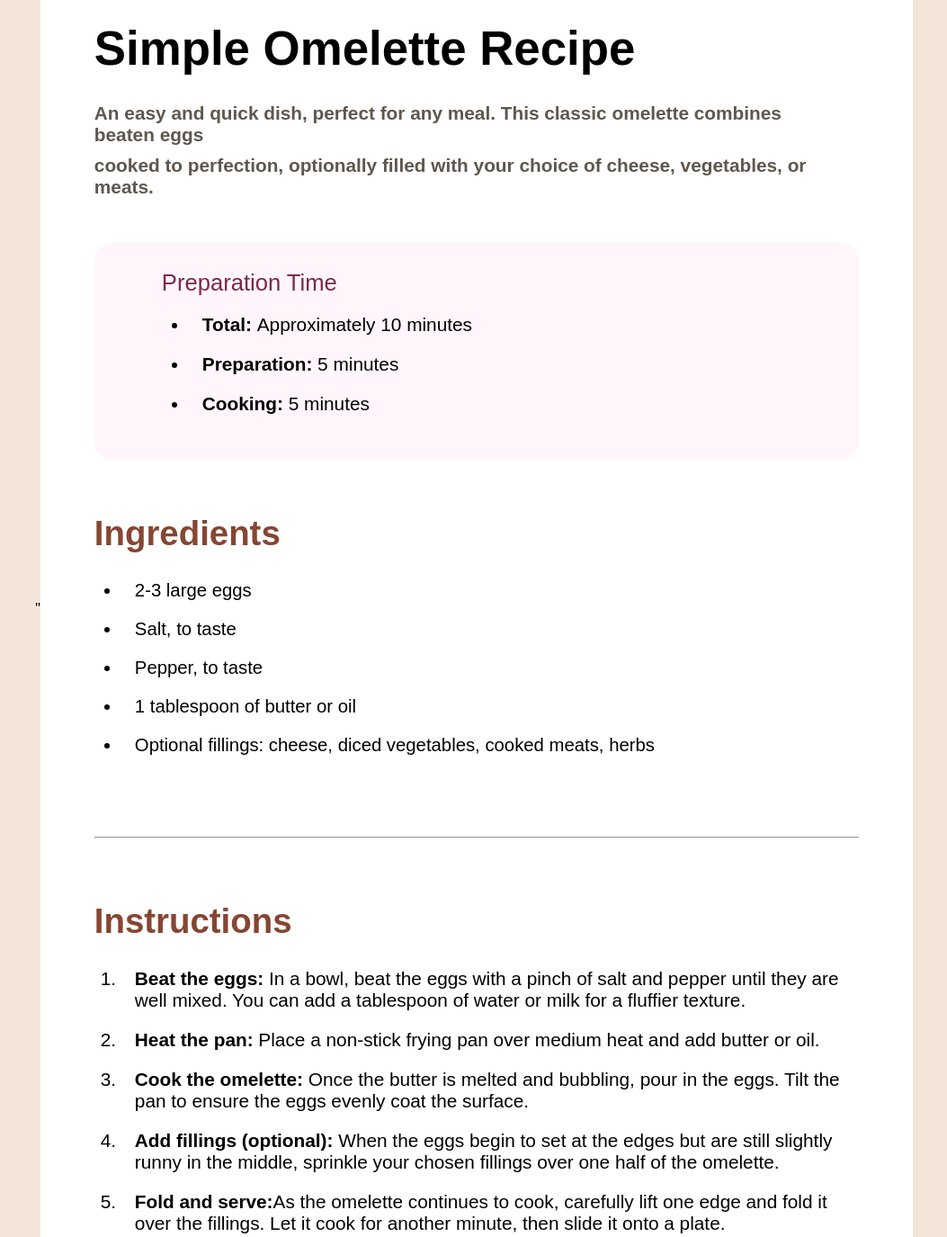
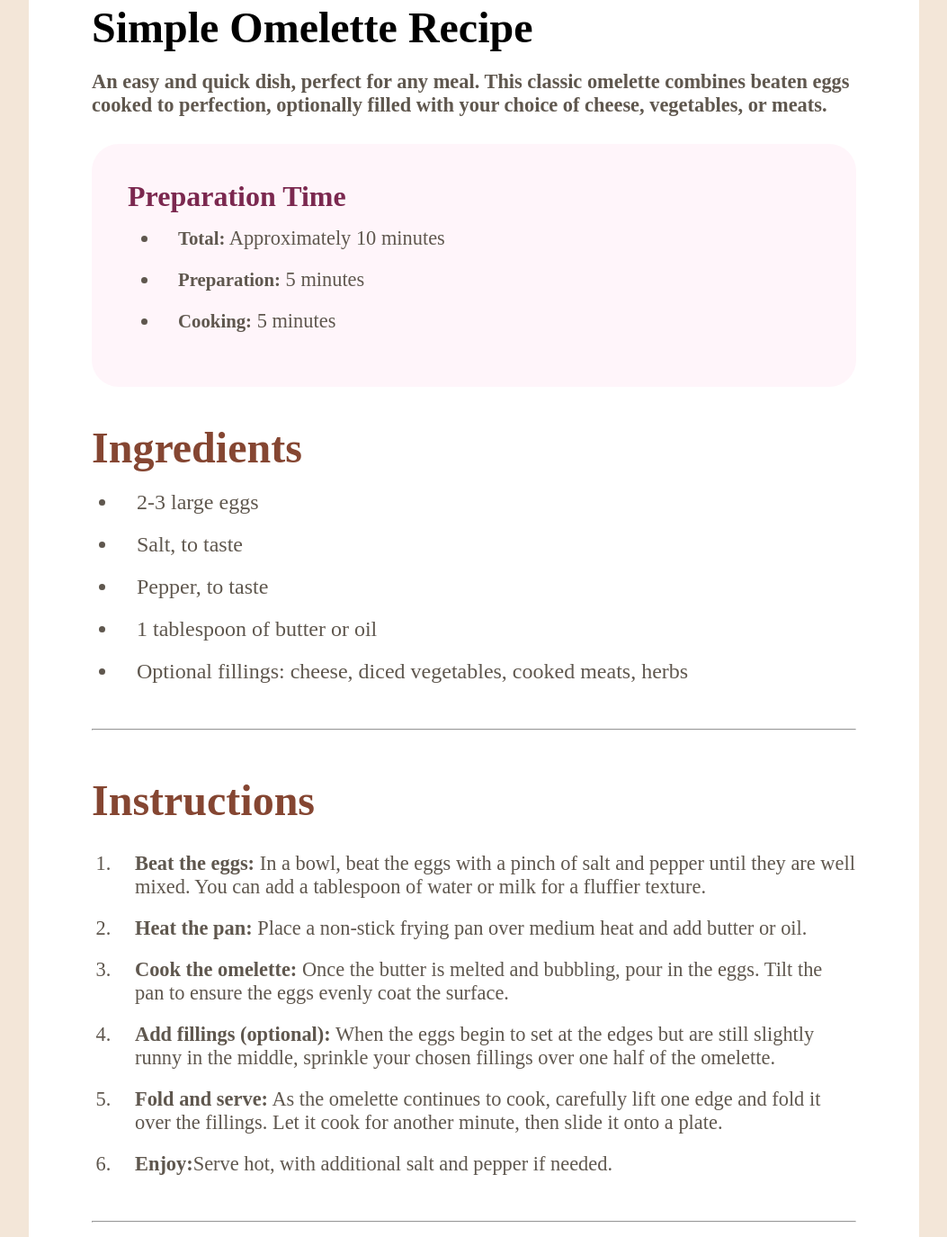
Before and after one commit to GustavoGPQ/Recipe-page, a plain HTML site: page index.html in a window 1280 px wide. Shown: the part 516-1891 px from the top of the page at 90% size, without its empty margins (113-1166 px from the left). Drawn offline with Linux system fonts and the light colour scheme.

Commit message:
Reset codigo

```diff
--- a/index.html
+++ b/index.html
@@ -1,32 +1,35 @@
-"<!DOCTYPE html>
+<!DOCTYPE html>
 <html lang="en">
 <head>
     <meta charset="UTF-8">
     <meta name="viewport" content="width=device-width, initial-scale=1.0">
     <link rel="stylesheet" href="style.css">
-    <title>Recipe-page</title>
+    <title>Document</title>
 </head>
 <body>
     <main>
-        <div id="inicio">
-            <img src="/images/image-omelette.jpeg" alt="">
+        <div class="container">
+                <img src="images/image-omelette.jpeg" alt="Imagem da omelete">
 
+            <div class="text-content">
+                <section class="titulo">
                     <h1>Simple Omelette Recipe</h1>
-        <p><span class="first-sentence"> An easy and quick dish, perfect for any meal. This classic omelette combines beaten eggs</span> <span class="first-sentence">cooked
-            to perfection, optionally filled with your choice of cheese, vegetables, or meats.</span></p>
-        </div>
+                    <p id="paragrafo-titulo"> An easy and quick dish, perfect for any meal. This classic
+                        omelette combines beaten eggs cooked to perfection, optionally
+                        filled with your choice of cheese, vegetables, or meats.</p>
+                </section>
 
-        <nav class="preparation">
+                <section class="preparacao">
+                   <p>Preparation Time</p>
                 <ul>
-                <p>Preparation Time</p>
-                <li><span>Total: </span>Approximately 10 minutes</li>
+                   <li><span>Total:</span> Approximately 10 minutes</li>
                    <li><span>Preparation:</span> 5 minutes</li>
                    <li><span>Cooking:</span> 5 minutes</li>
                 </ul>
-        </nav>
+                </section>
 
-        <section class="Ingredients">
-            <h1>Ingredients</h1>
+                <section class="igredients">
+                    <h2>Ingredients</h2>
                     <ul>
                         <li>2-3 large eggs</li>
                         <li>Salt, to taste</li>
@@ -39,51 +42,53 @@
                 <hr>
 
                 <section class="instructions">
-                <h1>Instructions</h1>
+                    <h2>Instructions</h2>
+
                     <ol>
-                <li>
-                    <span>Beat the eggs:</span>
-                    In a bowl, beat the eggs with a pinch of salt and pepper until they are well mixed. You can add a tablespoon of water or milk for a fluffier texture.
-                </li>
-                <li><span>Heat the pan:</span>
-                    Place a non-stick frying pan over medium heat and add butter or oil.
-                </li>
-                <li><span>Cook the omelette: </span> Once the butter is melted and bubbling, pour in the eggs. Tilt the pan to ensure the eggs evenly coat the surface.</li>
-                <li><span>Add fillings (optional):</span>
-                    When the eggs begin to set at the edges but are still slightly runny in the middle, sprinkle your chosen fillings over one half of the omelette.
-                </li>
-                <li><span>Fold and serve:</span>As the omelette continues to cook, carefully lift one edge and fold it over the fillings. Let it cook for another minute, then slide it onto a plate.
-                </li>
+                        <li><span>Beat the eggs:</span>   In a bowl, beat the eggs with a pinch of salt and pepper until
+                            they are well mixed. You can add a tablespoon of water or milk
+                            for a fluffier texture.</li>
+
+                        <li><span>Heat the pan:</span>    Place a non-stick frying pan over medium heat and add butter or
+                            oil.</li>
+
+                        <li><span>Cook the omelette:</span>     Once the butter is melted and bubbling, pour in the eggs. Tilt
+                            the pan to ensure the eggs evenly coat the surface.</li>
+
+                        <li><span>Add fillings (optional):</span> When the eggs begin to set at the edges but are still slightly
+                            runny in the middle, sprinkle your chosen fillings over one half
+                            of the omelette.</li>
+
+                        <li><span>Fold and serve:</span> As the omelette continues to cook, carefully lift one edge and
+                            fold it over the fillings. Let it cook for another minute, then
+                            slide it onto a plate.</li>
+
                         <li><span>Enjoy:</span>Serve hot, with additional salt and pepper if needed.</li>
                     </ol>
                 </section>
 
+                <hr>
 
-        <section class="nutrition">
-            <hr>
+                <span class="nutrition">
                     <h2>Nutrition</h2>
-            <p>The table below shows the nutritional values per serving, excluding additional fillings.</p>
+                    <p>The table below shows nutritional values per serving without the additional fillings. </p>
                     <table>
-              <tbody>
                         <tr>
-                  <td class="paragraph">Calories</td>
-                  <td class="paragraph p-bold qty">277 kcal</td>
+                            <td>Calories</td>
+                            <td>277kcal</td>
                         </tr>
                         <tr>
-                  <td class="paragraph">Carbs</td>
-                  <td class="paragraph p-bold qty">0 g</td>
+                            <td>Carbs</td>
+                            <td>0g</td>
                         </tr>
                         <tr>
-                  <td class="paragraph">Protein</td>
-                  <td class="paragraph p-bold qty">20 g</td>
+                            <td>Fat</td>
+                            <td>22g</td>
                         </tr>
-                <tr>
-                  <td class="paragraph">Fat</td>
-                  <td class="paragraph p-bold qty">22 g</td>
-                </tr>
-              </tbody>
                     </table>
-          </section>
+                </span>
+            </div>
+        </div>
     </main>
 </body>
 </html>
--- a/style.css
+++ b/style.css
@@ -2,138 +2,142 @@
     margin: 0;
     padding: 0;
 }
-
 
 body{
     background-color: hsl(30, 54%, 90%);
     display: flex;
     justify-content: center;
     align-items: center;
-        min-height: 100vh;
-        padding: 50px;
-        font-family: 'Arial', sans-serif;
 }
 
- main{
+
+.container{
+    border-radius: 30px;
+    margin-top: 40px;
+    padding: 70px;
     background-color: white;
-    padding: 60px;
     max-width: 850px;
-    border-radius: 20px;
 }
 
- main img{
+.container img{
     max-width: 850px;
-    margin-bottom: 40px;
-    border-radius: 20px;
+    border-radius: 30px;
+    display: flex;
+    margin-bottom: 20px;
 }
 
-main h1{
+.titulo{
    margin-bottom: 30px;
-    font-size: 3.3rem;
 }
 
-#inicio p{
+.titulo h1{
+    font-size: 3rem;
+    margin-bottom: 20px;
+}
+.titulo p{
+    font-size: 1.4rem;
     color:  hsl(30, 10%, 34%);
+    font-weight: bold;''
+}
+
+.preparacao{
+    background-color:   hsl(330, 100%, 98%);
+    border-radius: 30px;
+    padding: 40px;
+    margin-bottom: 40px;
+}
+
+
+.preparacao p{
+    color: hsl(332, 51%, 32%);
+    font-size: 2rem;
     font-weight: bold;
-    width: 60rem;
+    margin-bottom: 15px;
+}
+
+.preparacao li{
+    color:  hsl(30, 10%, 34%);
+    margin-left: 35px;
+    padding-left: 21px;
+    margin-bottom: 20px;
+    font-size: 1.4rem;
+}
+.preparacao span{
     font-size: 1.3rem;
+    font-weight: bold;
+}
+
+.igredients{
+    margin-bottom: 50px;
+}
+.igredients h2{
+    color: hsl(14, 45%, 36%);
+    font-size: 3rem;
+    margin-bottom: 20px;
+
+}
+
+.instructions{
     margin-bottom: 50px;
 }
 
-.first-sentence {
-    width: 50rem;
-    display: block;
-    margin-bottom: 10px;
+.igredients li{
+    color:  hsl(30, 10%, 34%);
+    margin-left: 29px;
+    padding-left: 21px;
+    margin-bottom: 20px;
+    font-size: 1.5rem;
 }
 
 
-.preparation p{
-    color: hsl(332, 51%, 32%);
-    margin-bottom: 20px;
-    margin-right: 300px;
-    font-size: 1.6rem;
+
+.instructions h2{
+    color: hsl(14, 45%, 36%);
+    font-size: 3rem;
+    margin-bottom: 30px;
 }
 
-.preparation{
-    background-color:  hsl(330, 100%, 98%);
-    margin-bottom: 60px;
-    border-radius: 20px;
-    padding: 30px;
-    max-width: 850px;
+.instructions li{
+    color:  hsl(30, 10%, 34%);
+    margin-left: 27px;
+    padding-left: 21px;
+    margin-bottom: 20px;
+    font-size: 1.4rem;
 }
 
-.preparation ul, li{
-    font-size: 1.3rem;
-    margin-bottom: 20px;
-    margin-left: 30px;
-    list-style-position: outside;
-    padding-left: 15px;
-
-}
-
-span{
+.instructions span{
     font-weight: bold;
 }
 
-.Ingredients h1 {
+.nutrition h2{
     color: hsl(14, 45%, 36%);
+ font-size: 3rem;
     margin-bottom: 30px;
-    font-size: 2.4rem;
 }
 
-.Ingredients {
-    padding: 0px;
-    max-width: 850px;
-    margin-bottom: 90px;
+.nutrition p{
+    color:  hsl(30, 10%, 34%);
+    margin-bottom: 30px;
+    font-size: 1.5rem;
+}
+hr{
+    margin-bottom: 50px;
 }
 
-.Ingredients li{
-    font-size: 1.27rem;
-}
-
-
-.Ingredients ul {
-    margin: 0;
-    padding-left: 0;
-    list-style-position: inside;
-}
-
-hr{
-    margin-bottom: 70px;
-    color:#ccc;
-}
-
-.instructions h1{
-    color: hsl(14, 45%, 36%);
-    margin-bottom: 30px;
-    font-size: 2.4rem;
-}
-
-.nutrition h2{
-    margin-bottom: 10px;
-}
-
-.nutrition table {
+table {
+    color:  hsl(30, 10%, 34%);
     width: 100%;
     border-collapse: collapse;
     margin-top: 20px;
   }
 
-.nutrition td {
-    font-size: 1.2rem;
-    padding: 10px 0;
-    border-bottom: 1px solid #ccc;
+  td {
+    padding: 10px 15px;
+    font-size: 1.5rem;
+    text-align: left;
+    border-bottom: 1px solid hsl(30, 20%, 80%);
   }
 
-.nutrition tr:last-child td {
-    border-bottom: none;
+  td strong {
+    color: hsl(332, 51%, 32%);
   }
-
-.nutrition .p-bold {
-    font-weight: bold;
-}
-
-.nutrition p {
-    margin-bottom: 20px;
-    font-size: 1.3rem;
-}
```
Lines whose indentation alone changed are shown as unchanged.
